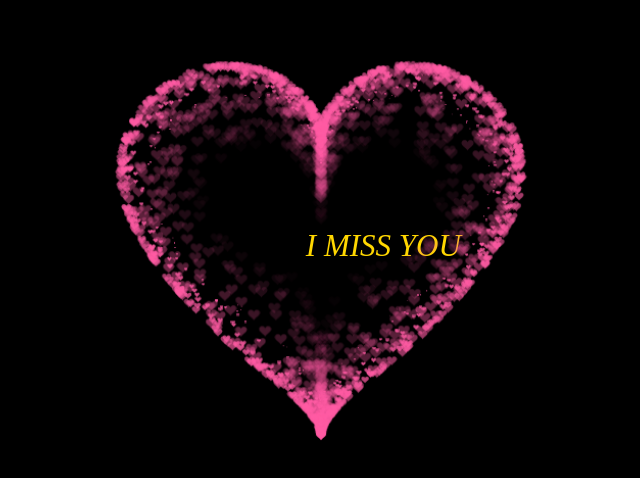
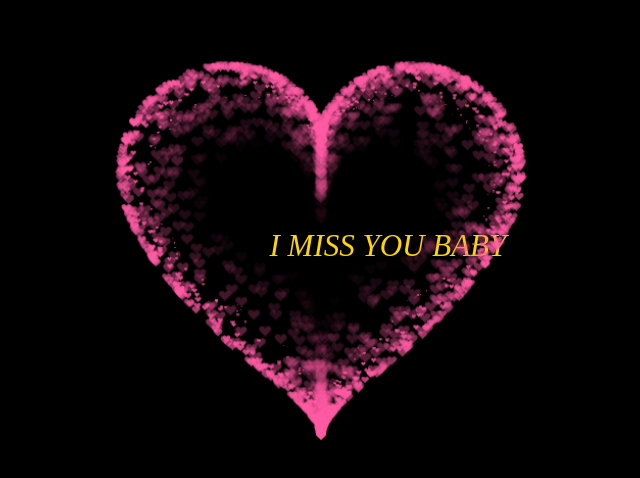
Before and after one commit to RahulAdepawar/love, a plain HTML site: page love.html in a window 1280 px wide. Shown: the part 152-630 px from the top of the page, without its empty margins (319-959 px from the left). Drawn offline with Linux system fonts and the light colour scheme.

Commit message:
Update love.html

```diff
--- a/love.html
+++ b/love.html
@@ -381,7 +381,7 @@ CODE TRÁI TIM CÓ ĐỘNG
 
         margin-bottom: 5px;
 
-        text-align: center;">I MISS YOU</div>
+        text-align: center;">I MISS YOU BABY</div>
 
 </BODY>
 
```
